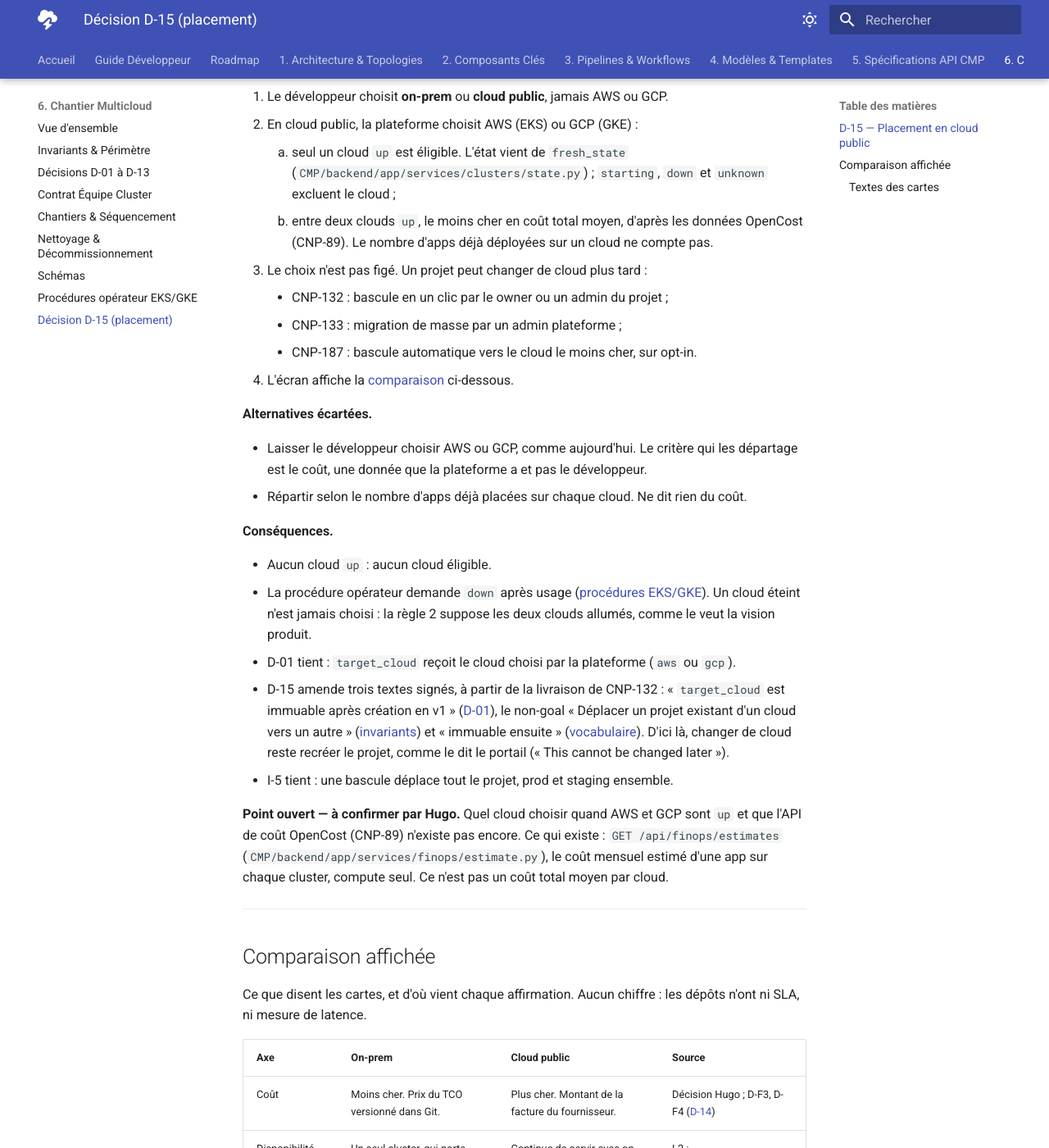
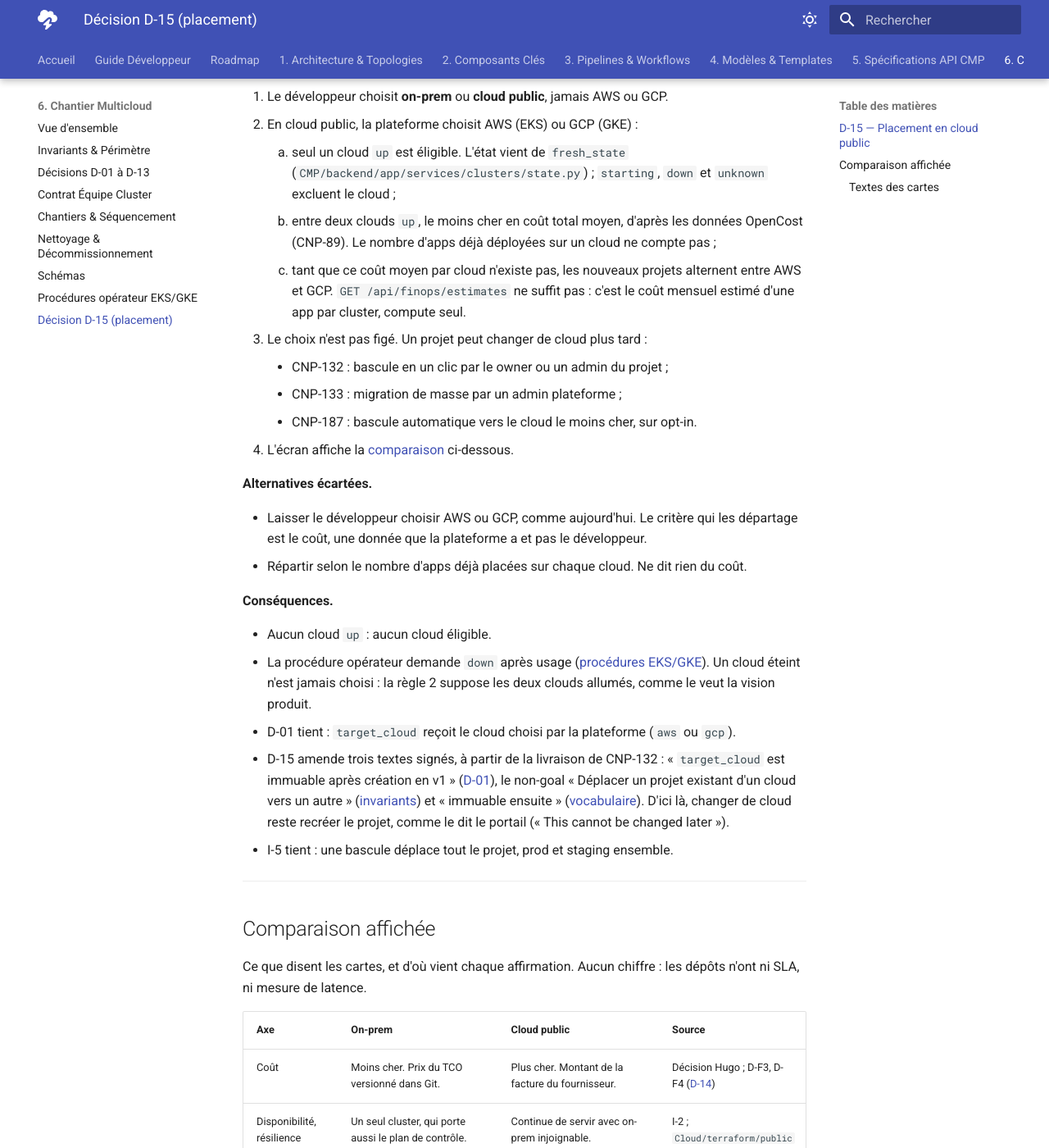
Before and after one commit to 3-Istor/cnp-docs, an MkDocs documentation site: the page built from docs/06-multicloud/08-placement-cloud-public.md, in a window 1280 px wide and 1400 px high, scrolled down 476 px. Shown: the whole window at 82% size. Built offline with MkDocs 1.6.1 and Material for MkDocs 9.7.7, drawn with Linux system fonts in a browser that asks for light colours.

Commit message:
CNP-131: alternate AWS and GCP until the per-cloud cost exists
Co-Authored-By: Claude Opus 5.5 <noreply@anthropic.com>

```diff
--- a/docs/06-multicloud/08-placement-cloud-public.md
+++ b/docs/06-multicloud/08-placement-cloud-public.md
@@ -22,7 +22,10 @@ servent aux décideurs.
        (`CMP/backend/app/services/clusters/state.py`) ; `starting`, `down` et `unknown`
        excluent le cloud ;
     2. entre deux clouds `up`, le moins cher en coût total moyen, d'après les données
-       OpenCost (CNP-89). Le nombre d'apps déjà déployées sur un cloud ne compte pas.
+       OpenCost (CNP-89). Le nombre d'apps déjà déployées sur un cloud ne compte pas ;
+    3. tant que ce coût moyen par cloud n'existe pas, les nouveaux projets alternent entre
+       AWS et GCP. `GET /api/finops/estimates` ne suffit pas : c'est le coût mensuel estimé
+       d'une app par cluster, compute seul.
 3. Le choix n'est pas figé. Un projet peut changer de cloud plus tard :
     - CNP-132 : bascule en un clic par le owner ou un admin du projet ;
     - CNP-133 : migration de masse par un admin plateforme ;
@@ -49,12 +52,6 @@ servent aux décideurs.
   ([vocabulaire](00-index.md#vocabulaire)). D'ici là, changer de cloud reste recréer le
   projet, comme le dit le portail (« This cannot be changed later »).
 - I-5 tient : une bascule déplace tout le projet, prod et staging ensemble.
-
-**Point ouvert — à confirmer par Hugo.** Quel cloud choisir quand AWS et GCP sont `up` et
-que l'API de coût OpenCost (CNP-89) n'existe pas encore. Ce qui existe :
-`GET /api/finops/estimates` (`CMP/backend/app/services/finops/estimate.py`), le coût
-mensuel estimé d'une app sur chaque cluster, compute seul. Ce n'est pas un coût total moyen
-par cloud.
 
 ---
 
```
